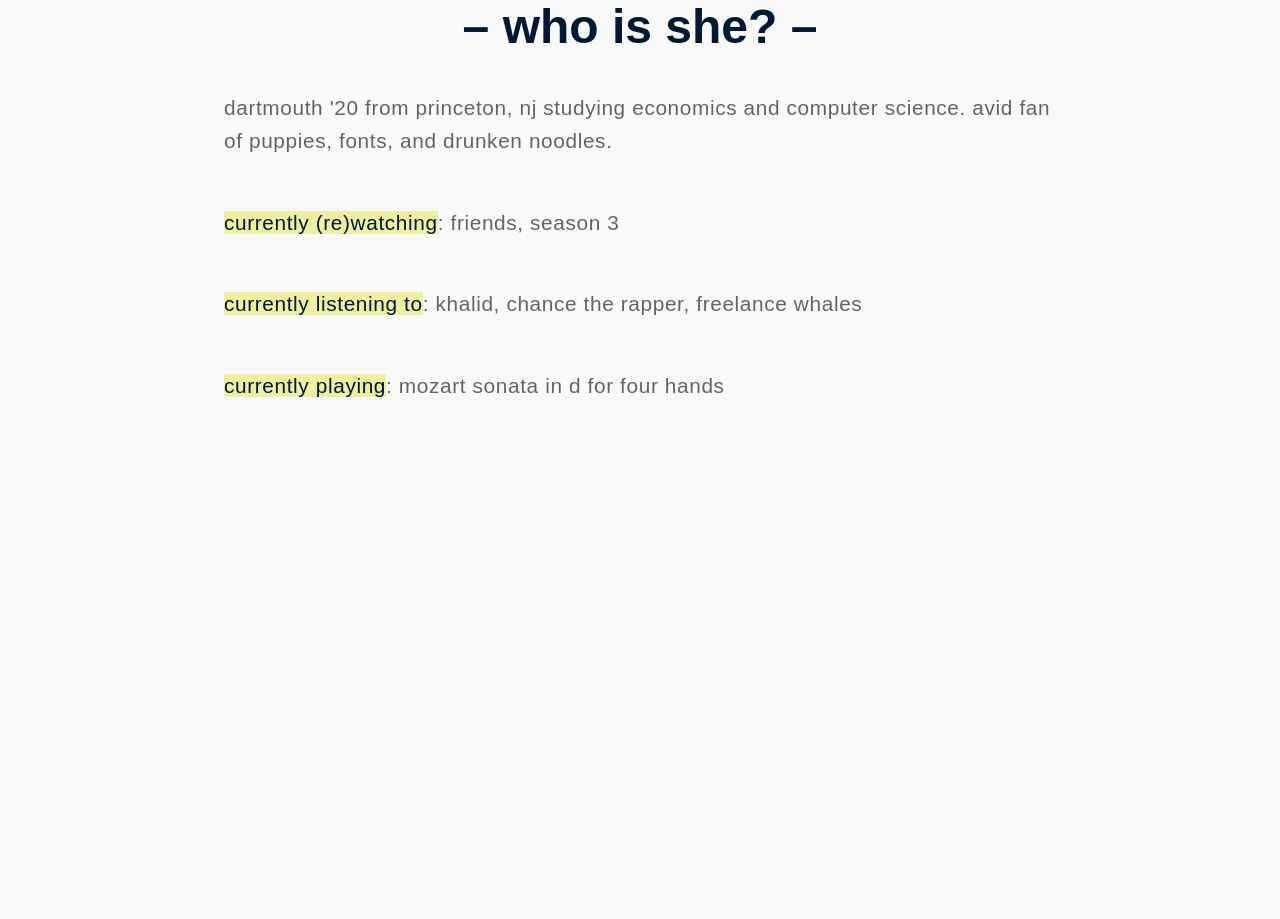
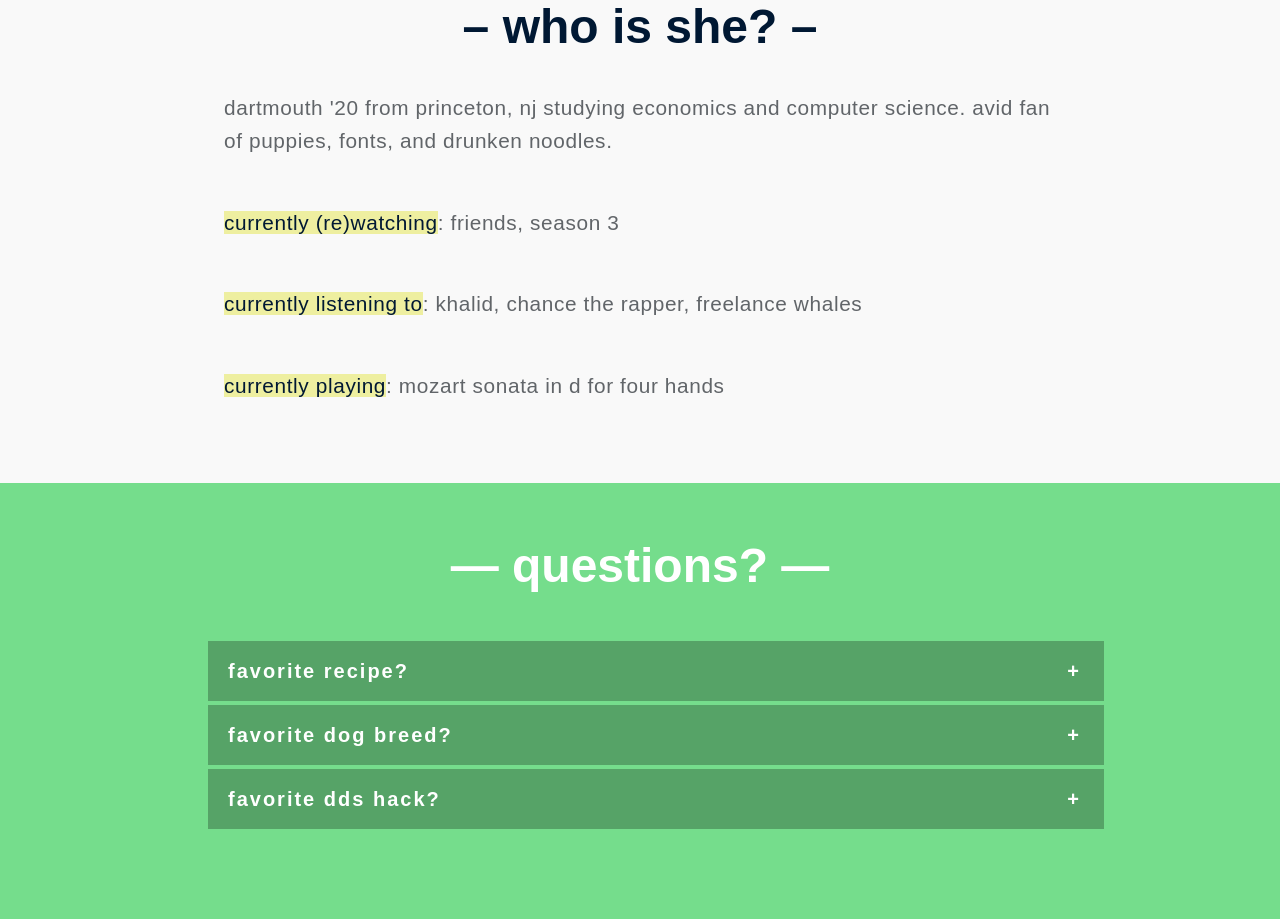
Before and after one commit to amy-guan/amy52.me, a plain HTML site: page index.html in a window 1280 px wide. Shown: the part 637-1556 px from the top of the page. Before the commit the page ends 1120 px from the top, so only its background shows below. Drawn offline with Linux system fonts and the light colour scheme.

Commit message:
added question section

```diff
--- a/css/style.css
+++ b/css/style.css
@@ -229,3 +229,108 @@ a.button:hover{
     background-color:#eeefa0;
     color:#001833;
 }
+
+/** faq **/
+
+.faq {
+    width:100%;
+    background-color:#75dd8c;
+    font-family:inherit;
+    padding-top:3px;
+    padding-bottom:6vh;
+}
+
+.faq h3{
+    margin-top:7vh;
+    text-align:center;
+    color:white;
+}
+
+.half {
+    margin-left:15vw;
+    width: 70%;
+    padding: 3% 1em;
+    font-family:proxima-nova,sans-serif;
+}
+
+/* Acordeon styles */
+/* Modified from: http://mraffaele.com/posts/2011/10/25/css-accordion-no-javascript/ */
+.tab {
+    margin-bottom: 0.5vh;
+    width: 100%;
+    color: #fff;
+    overflow: hidden;
+    font-family:proxima-nova,sans-serif;
+}
+input {
+    position: absolute;
+    opacity: 0;
+    z-index: -1;
+}
+label {
+    position: relative;
+    display: block;
+    padding: 0 0 0 1em;
+    background: #56a367;
+    line-height: 3;
+    cursor: pointer;
+    font-weight:800;
+    letter-spacing:0.1em;
+    font-size:20px;
+    z-index:0;
+}
+label i{
+    font-style:oblique;
+}
+.tab-content {
+    max-height: 0;
+    overflow: hidden;
+    background: #c7e5ce;
+    -webkit-transition: max-height .35s;
+    -o-transition: max-height .35s;
+    transition: max-height .35s;
+}
+.blue .tab-content {
+    background: #3498db;
+}
+.tab-content p {
+    margin: 1em;
+    font-weight: 300;
+    font-size:2.7vh;
+    line-height: 1.6;
+    color: #616569;
+    letter-spacing: .03em;
+}
+.tab-content b{
+    font-weight:600;
+}
+/* :checked */
+input:checked ~ .tab-content {
+    max-height: 10em;
+}
+/* Icon */
+label::after {
+    position: absolute;
+    right: 0;
+    top: 0;
+    display: block;
+    width: 3em;
+    height: 3em;
+    line-height: 3;
+    text-align: center;
+    -webkit-transition: all .35s;
+    -o-transition: all .35s;
+    transition: all .35s;
+}
+input[type=checkbox] + label::after {
+    content: "+";
+}
+input[type=radio] + label::after {
+    content: "\25BC";
+}
+input[type=checkbox]:checked + label::after {
+    transform: rotate(315deg);
+}
+input[type=radio]:checked + label::after {
+    transform: rotateX(180deg);
+}
--- a/index.html
+++ b/index.html
@@ -34,6 +34,44 @@
             </div>
 
         </section>
+    </div>
+
+    <section class="faq">
+        <div class="faq-content">
+            <h3>— questions? —</h3>
+
+            <div class="half">
+                <div class="tab">
+                    <input id="tab-1" type="checkbox" name="tabs">
+                        <label for="tab-1">favorite recipe?</label>
+                        <div class="tab-content">
+                            <p>
+                              Buzzfeed Tasty's pesto stuffed salmon—10/10 would recommend!
+                            </p>
+                        </div>
+                        </div>
+                <div class="tab">
+                    <input id="tab-one" type="checkbox" name="tabs">
+                        <label for="tab-one">favorite dog breed?</label>
+                        <div class="tab-content">
+                            <p>Depends on how I'm feeling, but currently: samoyeds!
+                            </p>
+                        </div>
+                        </div>
+                <div class="tab">
+                    <input id="tab-two" type="checkbox" name="tabs">
+                        <label for="tab-two">favorite dds hack?
+                        </label>
+                        <div class="tab-content">
+                            <p>Pesto pasta with chicken and roasted tomatoes in Foco,
+                              or a side of chicken, spinach, onions, green peppers, and broccoli at Collis.
+                            </p>
+                        </div>
+                </div>
+
+            </div>
+          </div>
+        </section>
 
 
 
```
